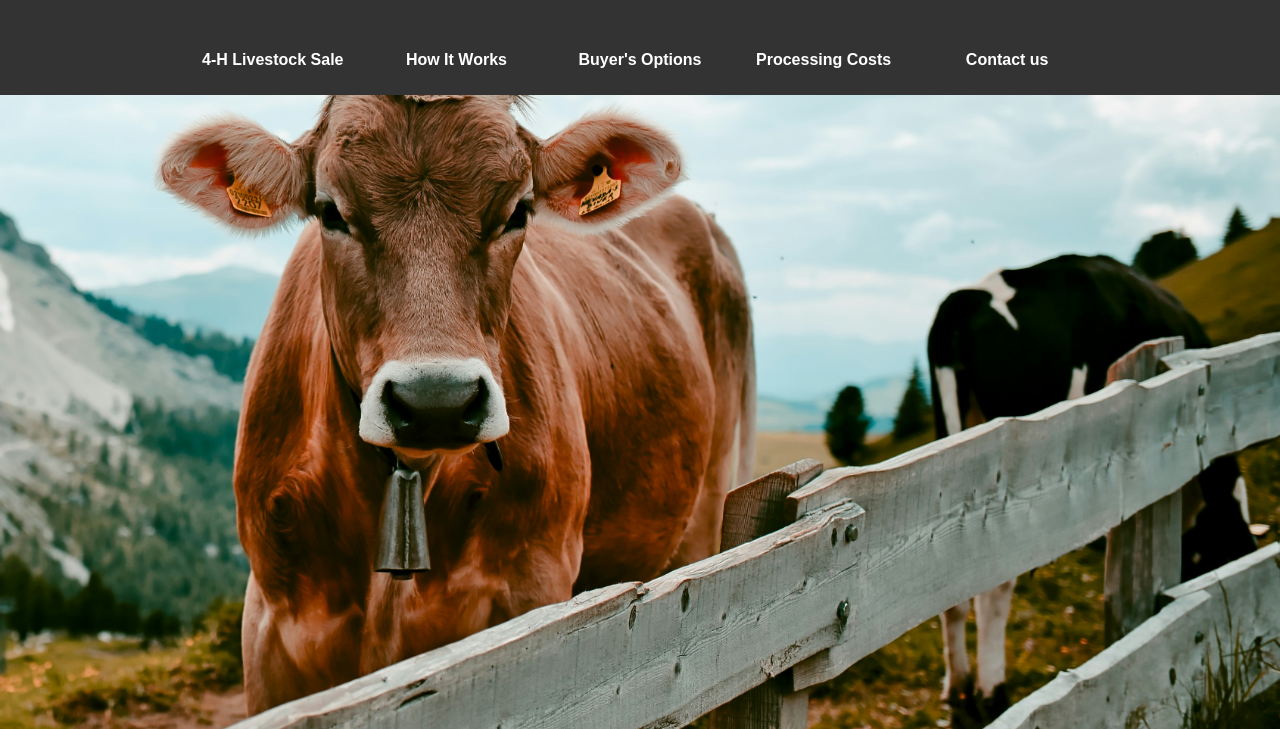
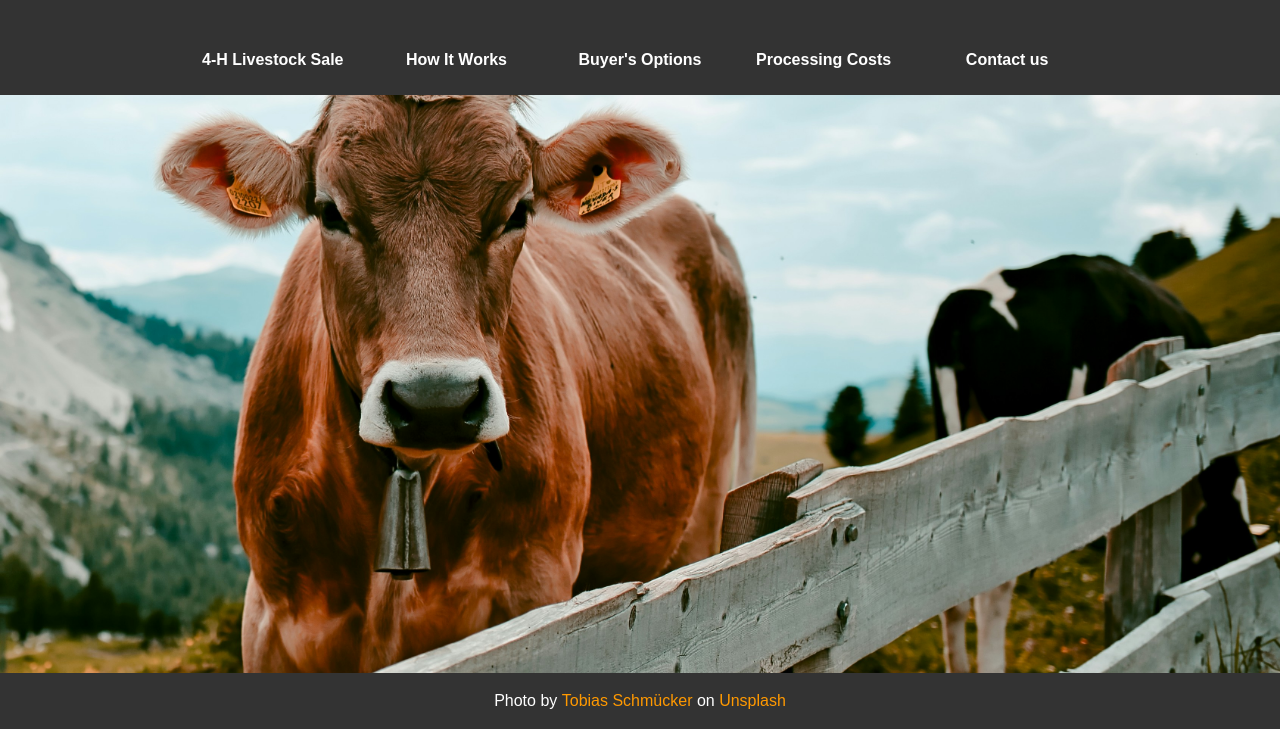
Before and after one commit to jomcbob/fair-page, a website built with webpack: page src/template.html in a window 1280 px wide. Shown: the part 71-800 px from the top of the page. Built offline with nearby package versions, Linux system fonts and the light colour scheme.

Commit message:
finished main draft

```diff
--- a/src/template.html
+++ b/src/template.html
@@ -22,5 +22,8 @@
         </nav>
     </header>
     <div class="content"></div>
+    <footer>
+        Photo by  &NegativeThickSpace;<a href="https://unsplash.com/@schmuto?utm_content=creditCopyText&utm_medium=referral&utm_source=unsplash">Tobias Schmücker</a>&NegativeThickSpace; on &NegativeThickSpace;<a href="https://unsplash.com/photos/brown-cow-beside-wooden-fence-5arv1V8szIs?utm_content=creditCopyText&utm_medium=referral&utm_source=unsplash">Unsplash</a>
+    </footer>
 </body>
 </html>
```
